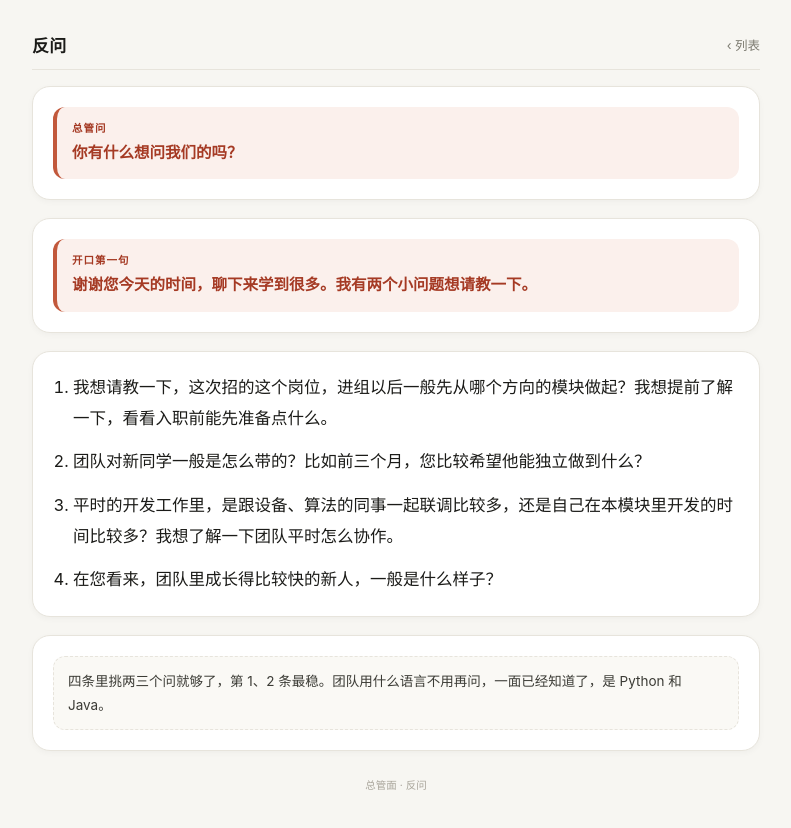
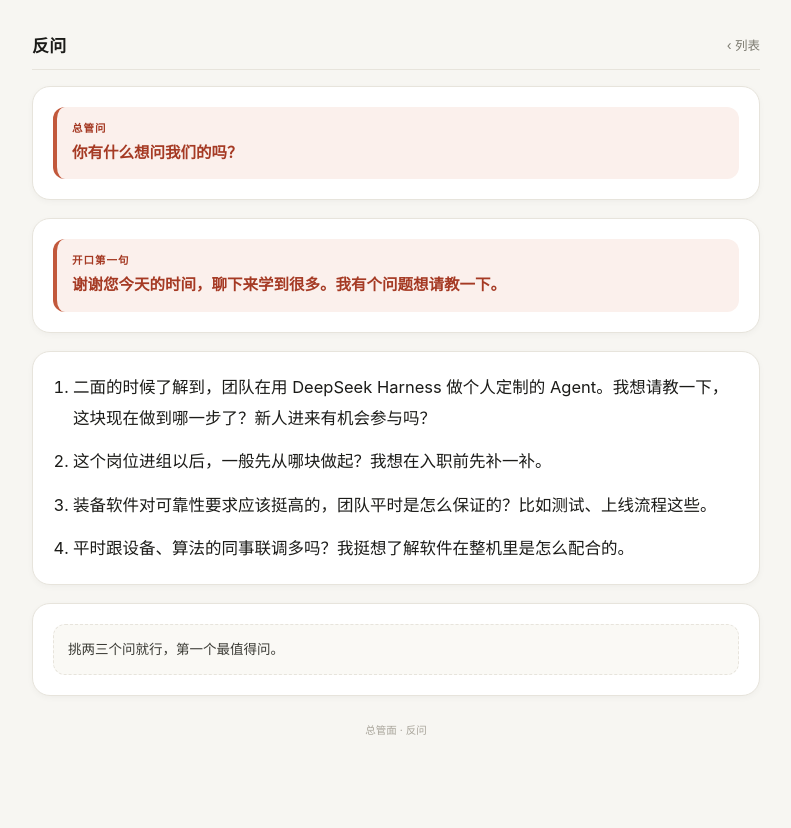
Before and after one commit to SiyuJi-SHU/study, a plain HTML site: page manager/ask-back.html in a window 1280 px wide. Shown: the whole page, without its empty margins (244-1035 px from the left). Drawn offline with Linux system fonts and the light colour scheme.

Commit message:
总管面：为什么宇量昇和反问改得口语一点

```diff
--- a/manager/ask-back.html
+++ b/manager/ask-back.html
@@ -58,22 +58,22 @@
   <div class="card">
     <div class="anchorbox">
       <span class="atag">开口第一句</span>
-      <p>谢谢您今天的时间，聊下来学到很多。我有两个小问题想请教一下。</p>
+      <p>谢谢您今天的时间，聊下来学到很多。我有个问题想请教一下。</p>
     </div>
   </div>
 
   <div class="card">
     <ol class="list">
-      <li>我想请教一下，这次招的这个岗位，进组以后一般先从哪个方向的模块做起？我想提前了解一下，看看入职前能先准备点什么。</li>
-      <li>团队对新同学一般是怎么带的？比如前三个月，您比较希望他能独立做到什么？</li>
-      <li>平时的开发工作里，是跟设备、算法的同事一起联调比较多，还是自己在本模块里开发的时间比较多？我想了解一下团队平时怎么协作。</li>
-      <li>在您看来，团队里成长得比较快的新人，一般是什么样子？</li>
+      <li>二面的时候了解到，团队在用 DeepSeek Harness 做个人定制的 Agent。我想请教一下，这块现在做到哪一步了？新人进来有机会参与吗？</li>
+      <li>这个岗位进组以后，一般先从哪块做起？我想在入职前先补一补。</li>
+      <li>装备软件对可靠性要求应该挺高的，团队平时是怎么保证的？比如测试、上线流程这些。</li>
+      <li>平时跟设备、算法的同事联调多吗？我挺想了解软件在整机里是怎么配合的。</li>
     </ol>
   </div>
 
   <div class="card">
     <div class="note">
-      <p>四条里挑两三个问就够了，第 1、2 条最稳。团队用什么语言不用再问，一面已经知道了，是 Python 和 Java。</p>
+      <p>挑两三个问就行，第一个最值得问。</p>
     </div>
   </div>
 
```
Also changed, not shown: manager/yuliangsheng.html (+5 -6 lines).
